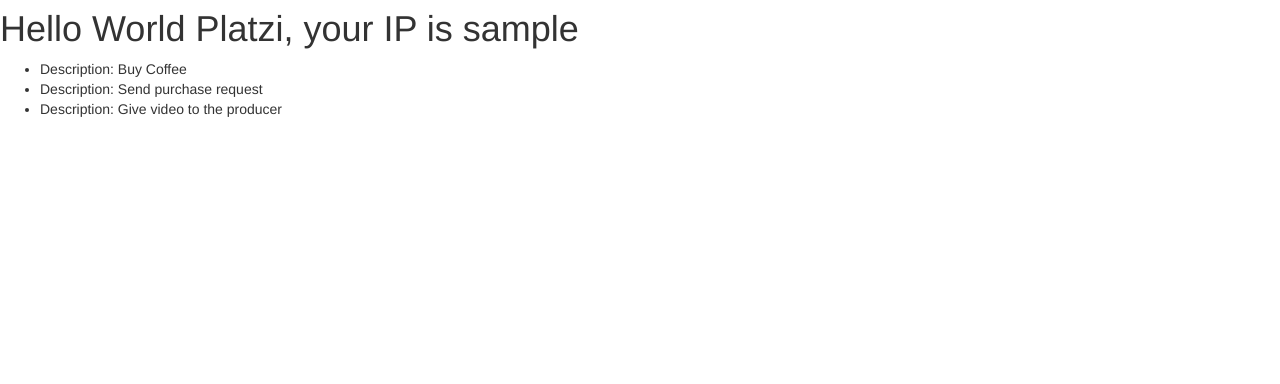
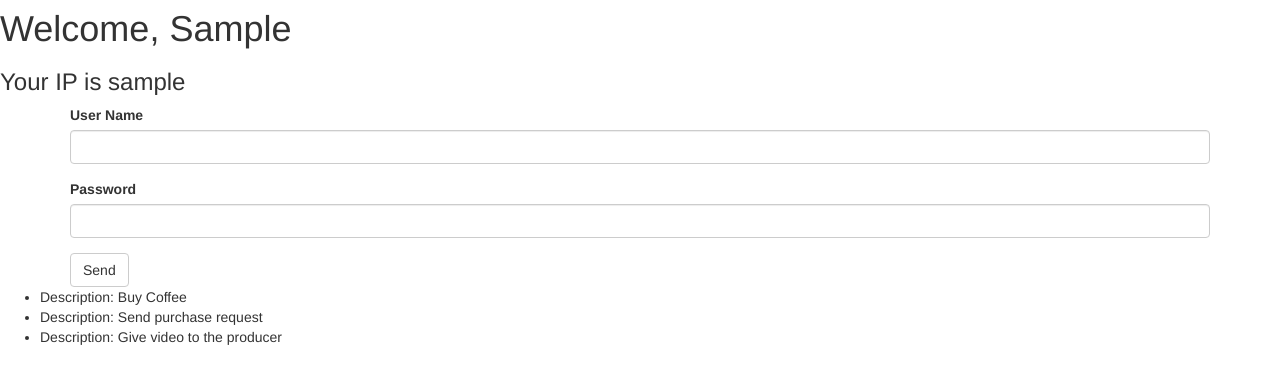
Before and after one commit to victord96/flask_project, a Flask app: page /hello in a window 1280 px wide. Shown: the part 63-447 px from the top of the page. Run offline with Flask 2, Linux system fonts and the light colour scheme; the visitor is signed in with stand-in values (Sample User, id 1); parts of the project's set-up code (start-up, migrations or seed data) failed here and were passed over; some libraries are stand-ins or nearby versions.

Commit message:
Added flask_wtf and updated username

```diff
--- a/main.py
+++ b/main.py
@@ -1,13 +1,21 @@
-from flask import Flask, request, make_response, redirect, render_template
+from flask import Flask, request, make_response, redirect, render_template, url_for
 from flask.globals import session
 from flask_bootstrap import Bootstrap
+from flask_wtf import FlaskForm
+from wtforms.fields import StringField, PasswordField, SubmitField
+from wtforms.validators import DataRequired
 
 app = Flask(__name__)
 bootstrap = Bootstrap(app)
 
-app.config['SECRET_KEY'] = 'SUPER SECRETO'
+app.config['SECRET_KEY'] = 'SUPER SECRET'
 
 todo = ['Buy Coffee', 'Send purchase request', 'Give video to the producer']
+
+class LoginForm(FlaskForm):
+    username = StringField('User Name', validators=[DataRequired()])
+    password = PasswordField('Password', validators=[DataRequired()])
+    submit = SubmitField('Send')
 
 @app.errorhandler(404)
 def not_found(error):
@@ -26,14 +34,24 @@ def index():
 
     return response
 
-@app.route('/hello')
+@app.route('/hello', methods=['GET', 'POST'])
 def hello():
     user_ip = session.get('user_ip')
+    login_form = LoginForm()
+    username = session.get('username')
+
     context = {
         'user_ip': user_ip,
         'todo': todo,
+        'login_form': login_form,
+        'username': username
     }
 
+    if login_form.validate_on_submit():
+        username = login_form.username.data
+        session['username'] = username
+
+        return redirect(url_for('index'))
 
     return render_template('hello.html', **context)
 
--- a/requeriments.txt
+++ b/requeriments.txt
@@ -3,8 +3,10 @@ colorama==0.4.4
 dominate==2.6.0
 Flask==2.0.1
 Flask-Bootstrap==3.3.7.1
+Flask-WTF==0.15.1
 itsdangerous==2.0.1
 Jinja2==3.0.1
 MarkupSafe==2.0.1
 visitor==0.1.3
 Werkzeug==2.0.1
+WTForms==2.3.3
--- a/templates/hello.html
+++ b/templates/hello.html
@@ -1,17 +1,29 @@
 {% extends 'base.html' %}
 {% import 'macros.html' as macros %}
+{% import 'bootstrap/wtf.html' as wtf %}
 
 {% block title %}
 {{ super() }}
-Bienvenido
+Welcome
 {% endblock %}
 
 {% block content %}
+{% if username %}
+<h1>Welcome, {{ username | capitalize}}</h1>
+{% endif %}
 {% if user_ip %}
-<h1>Hello World Platzi, your IP is {{user_ip}}</h1>
+<h3>Your IP is {{user_ip}}</h3>
 {% else %}
 <a href="{{url_for('index')}}">Ir a inicio</a>
 {% endif %}
+
+<div class='container'>
+    <!-- <form action="{{ url_for('hello')}}" method="POST">
+        {{ login_form.username}}
+        {{ login_form.username.label }}
+    </form> -->
+    {{ wtf.quick_form(login_form)}}
+</div>
 
 <ul>
     {% for todo in todo %}
```
